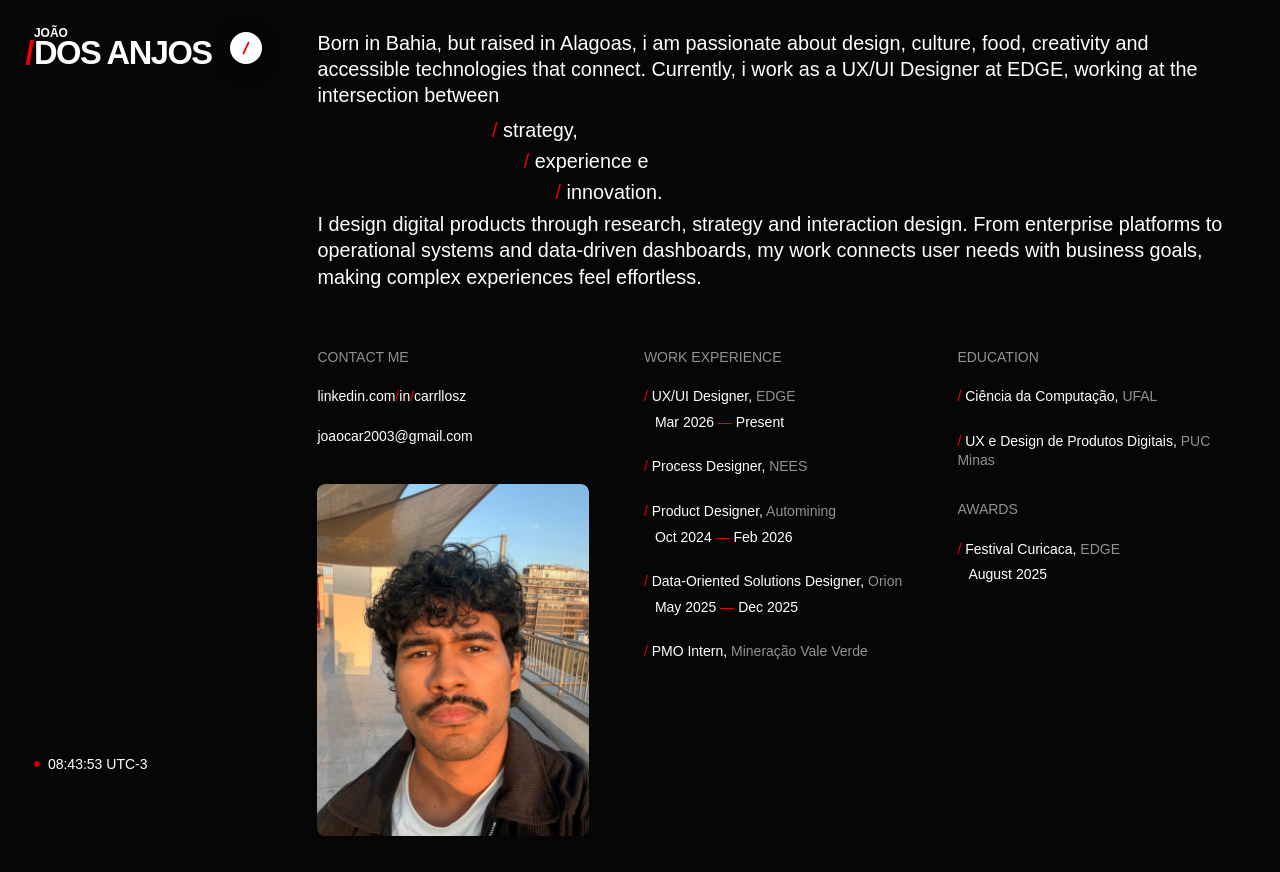
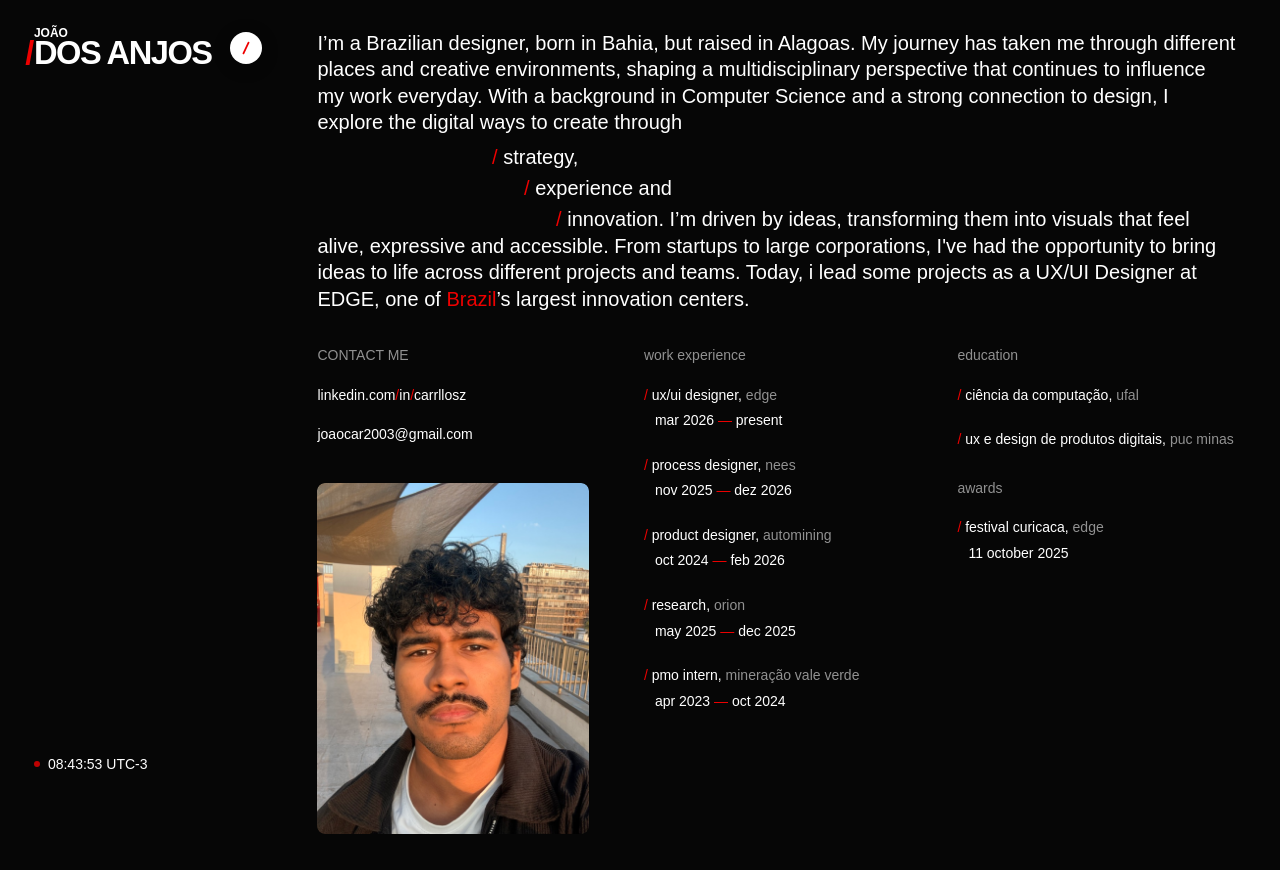
Before and after one commit to Carrllosz/Portfolio, a React (Create React App) app: page /profile in a window 1280 px wide. Built offline with nearby package versions, Linux system fonts and the light colour scheme; a web font is replaced by a local one.

Commit message:
ajusteszinhos

```diff
--- a/public/index.html
+++ b/public/index.html
@@ -2,7 +2,7 @@
 <html lang="en">
   <head>
     <meta charset="utf-8" />
-    <link rel="icon" href="%PUBLIC_URL%/logo_black.png" />
+    <link rel="icon" type="image/png" href="%PUBLIC_URL%/dos-anjos-icon.png" />
     <meta name="viewport" content="width=device-width, initial-scale=1" />
     <meta name="theme-color" content="#000000" />
     <meta
@@ -12,7 +12,7 @@
     <link rel="preconnect" href="https://fonts.googleapis.com" />
     <link rel="preconnect" href="https://fonts.gstatic.com" crossorigin />
     <link href="https://fonts.googleapis.com/css2?family=Google+Sans+Flex:wght@100..900&display=swap" rel="stylesheet" />
-    <link rel="apple-touch-icon" href="%PUBLIC_URL%/logo192.png" />
+    <link rel="apple-touch-icon" href="%PUBLIC_URL%/dos-anjos-icon.png" />
     <!--
       manifest.json provides metadata used when your web app is installed on a
       user's mobile device or desktop. See https://developers.google.com/web/fundamentals/web-app-manifest/
@@ -27,7 +27,7 @@
       work correctly both with client-side routing and a non-root public URL.
       Learn how to configure a non-root public URL by running `npm run build`.
     -->
-    <title>João Carlos - Portfolio</title>
+    <title>Dos Anjos</title>
   </head>
   <body>
     <noscript>You need to enable JavaScript to run this app.</noscript>
--- a/src/components/DarkPages.css
+++ b/src/components/DarkPages.css
@@ -8,19 +8,33 @@
 @media (hover: hover) and (pointer: fine) { html.red-cursor-enabled, html.red-cursor-enabled * { cursor: none !important; } }
 @media (hover: none), (pointer: coarse) { .portfolio-red-cursor { display: none; } }
 .about-page { padding: 30px 3.4% 36px 24.8%; }
-.about-introduction { font-size: clamp(18px, 1.55vw, 32px); line-height: 1.32; }
+.about-introduction { font-size: 20px; line-height: 1.32; }
 .about-introduction p { margin: 0; }
-.about-disciplines { display: flex; flex-direction: column; align-items: flex-start; padding: 8px 0 6px 19%; gap: 5px; }
-.about-disciplines > span:nth-child(2) { margin-left: 1.6em; }
-.about-disciplines > span:nth-child(3) { margin-left: 3.2em; }
-.about-disciplines > span { transition: color .5s; }
+.about-disciplines { padding: 8px 0 6px; }
+.about-discipline-line { display: block; width: fit-content; margin-left: 19%; margin-bottom: 5px; }
+.about-disciplines > .about-discipline-line:nth-child(2) { margin-left: calc(19% + 1.6em); }
+.about-continuation { text-indent: calc(19% + 3.2em); }
+.about-brazil { position: relative; display: inline-block; z-index: 0; text-indent: 0; color: var(--color-red); transition: color 450ms ease; }
+.about-brazil-name { position: relative; z-index: 1; }
+.about-brazil img { position: absolute; z-index: -1; left: 50%; top: 50%; width: 4.8em; height: 5.2em; max-width: none; object-fit: contain; pointer-events: none; opacity: 0; transform: translate(-50%, -50%) scale(.85) rotate(-6deg); transition: opacity 450ms ease, transform 600ms cubic-bezier(.22, 1, .36, 1); }
+.about-brazil:hover, .about-brazil:focus-visible { color: var(--color-white); }
+.about-brazil:hover img, .about-brazil:focus-visible img { opacity: 1; transform: translate(-50%, -50%) scale(1) rotate(0); }
+@media (prefers-reduced-motion: reduce) { .about-brazil, .about-brazil img { transition: none; } }
 
 .about-disciplines b { font-weight: 400; }
-.about-columns { display: grid; grid-template-columns: 1.05fr 1fr 1.08fr; gap: 6%; margin-top: 58px; }
+.about-columns { display: grid; grid-template-columns: 1.05fr 1fr 1.08fr; gap: 6%; margin-top: 28px; }
 .about-columns h2 { margin-bottom: 20px; }
 .about-contact { display: flex; flex-direction: column; align-items: flex-start; gap: 20px; }
 .about-contact h2 { margin-bottom: 0; }
 .about-contact img { width: 100%; aspect-ratio: 554 / 718; object-fit: cover; border-radius: 8px; margin-top: 18px; }
+.about-portrait { position: relative; display: block; width: 100%; margin-top: 18px; padding: 0; border: 0; border-radius: 8px; background: transparent; text-align: left; }
+.about-contact .about-portrait > img { display: block; width: 100%; max-width: none; margin: 0; }
+.portrait-greetings { position: absolute; inset: 0; pointer-events: none; }
+.portrait-greeting-position { position: absolute; transform: translate(-50%, -50%); }
+.portrait-greeting { display: inline-flex; align-items: center; justify-content: center; padding: .65em 1.05em; border-radius: 999px; background: var(--greeting-color); color: var(--color-white); font: 500 clamp(15px, 1.3vw, 26px)/1.15 var(--font-family); white-space: nowrap; animation: portrait-greeting-trail 2200ms cubic-bezier(.22, 1, .36, 1) both; }
+@keyframes portrait-greeting-trail { 0% { opacity: 0; transform: translateY(8px) scale(.65); } 15%, 65% { opacity: 1; transform: translateY(0) scale(1); } 100% { opacity: 0; transform: translateY(-22px) scale(.94); } }
+@media (max-width: 700px) { .about-portrait { max-width: 360px; } .portrait-greeting { font-size: 20px; } }
+@media (prefers-reduced-motion: reduce) { .portrait-greeting { animation: none; } }
 .about-entry { margin-bottom: 25px; }
 .about-entry p { margin: 0; }
 .about-date { padding-left: 11px; padding-top: 6px; }
@@ -54,7 +68,7 @@
 .case-bottom-link { display: inline-block; padding-top: 20px; }
 .dark-page :focus-visible { outline: 1px solid var(--color-red); outline-offset: 5px; }
 @media (max-width: 1000px) { .about-columns { gap: 24px; grid-template-columns: 1fr 1fr; } .about-education { grid-column: 2; } .about-contact { grid-row: span 2; } }
-@media (max-width: 700px) { .about-page, .case-page { padding: 115px 22px 40px; } .about-introduction { font-size: 18px; } .about-columns { margin-top: 38px; grid-template-columns: 1fr; gap: 32px; } .about-education { grid-column: auto; } .about-contact { grid-row: auto; } .about-contact img { max-width: 360px; } .case-sidebar { position: static; width: 100%; max-height: none; margin-bottom: 30px; } .case-facts { margin-top: 24px; } .case-project-link, .case-back { margin-top: 20px; } .case-narrative { padding: 32px 0; gap: 20px; } .case-media-grid { grid-template-columns: 1fr; } .dark-page-clock { position: static; display: block; margin-top: 35px; } }
+@media (max-width: 700px) { .about-page, .case-page { padding: 115px 22px 40px; } .about-introduction { font-size: 20px; } .about-columns { margin-top: 24px; grid-template-columns: 1fr; gap: 32px; } .about-education { grid-column: auto; } .about-contact { grid-row: auto; } .about-contact img { max-width: 360px; } .case-sidebar { position: static; width: 100%; max-height: none; margin-bottom: 30px; } .case-facts { margin-top: 24px; } .case-project-link, .case-back { margin-top: 20px; } .case-narrative { padding: 32px 0; gap: 20px; } .case-media-grid { grid-template-columns: 1fr; } .dark-page-clock { position: static; display: block; margin-top: 35px; } }
 @media (prefers-reduced-motion: reduce) { .about-disciplines > span, .dark-page a { transition: none; } }
 
 .case-gallery { display: flex; flex-direction: column; gap: 10px; }
--- /dev/null
+++ b/src/components/Profile/GreetingPortrait.js
@@ -0,0 +1,61 @@
+import React, { useEffect, useRef, useState } from "react";
+import portrait from "../../assets/about-portrait.png";
+
+const greetings = [
+  { text: "Olá", lang: "pt", color: "#EE0000" },
+  { text: "Hello", lang: "en", color: "#3600EE" },
+  { text: "Hola", lang: "es", color: "#D000EE" },
+  { text: "Bonjour", lang: "fr", color: "#EE4400" },
+  { text: "Ciao", lang: "it", color: "#00875A" },
+  { text: "Hallo", lang: "de", color: "#0055EE" },
+  { text: "こんにちは", lang: "ja", color: "#C90055" },
+  { text: "안녕하세요", lang: "ko", color: "#7B00EE" },
+  { text: "你好", lang: "zh", color: "#007E91" },
+  { text: "Привет", lang: "ru", color: "#D03B00" },
+  { text: "مرحبًا", lang: "ar", color: "#A600D9" },
+  { text: "नमस्ते", lang: "hi", color: "#006BBA" },
+  { text: "Γεια σου", lang: "el", color: "#B80058" },
+  { text: "Merhaba", lang: "tr", color: "#006E52" },
+  { text: "Hej", lang: "sv", color: "#4A00EE" },
+];
+
+export default function GreetingPortrait() {
+  const [bubbles, setBubbles] = useState([]);
+  const sequence = useRef(0);
+  const previous = useRef(null);
+  const timers = useRef(new Set());
+
+  useEffect(() => {
+    const pending = timers.current;
+    return () => pending.forEach(clearTimeout);
+  }, []);
+
+  function showGreeting(event, force = false, keyboard = false) {
+    const rect = event.currentTarget.getBoundingClientRect();
+    const x = keyboard ? rect.width / 2 : event.clientX - rect.left;
+    const y = keyboard ? rect.height / 2 : event.clientY - rect.top;
+    const now = performance.now();
+    const last = previous.current;
+    const distance = Math.max(36, Math.min(70, rect.width * .18));
+    if (!force && last && (now - last.time < 160 || Math.hypot(x - last.x, y - last.y) < distance)) return;
+    previous.current = { x, y, time: now };
+    const id = sequence.current++;
+    const greeting = greetings[id % greetings.length];
+    setBubbles(current => [...current.slice(-5), { id, ...greeting, x: x / rect.width * 100, y: y / rect.height * 100 }]);
+    const timer = setTimeout(() => {
+      setBubbles(current => current.filter(bubble => bubble.id !== id));
+      timers.current.delete(timer);
+    }, 2200);
+    timers.current.add(timer);
+  }
+
+  return <button type="button" className="about-portrait" aria-label="Passe pela foto ou toque para descobrir olá em diferentes idiomas"
+    onPointerEnter={event => { if (event.pointerType === "mouse") showGreeting(event, true); }}
+    onPointerMove={event => { if (event.pointerType === "mouse") showGreeting(event); }}
+    onPointerLeave={() => { previous.current = null; }}
+    onPointerDown={event => { if (event.pointerType !== "mouse") showGreeting(event, true); }}
+    onClick={event => { if (event.detail === 0) showGreeting(event, true, true); }}>
+    <img src={portrait} alt="João dos Anjos outdoors in the afternoon sun" />
+    <span className="portrait-greetings" aria-hidden="true">{bubbles.map(bubble => <span key={bubble.id} className="portrait-greeting-position" style={{ left: `${bubble.x}%`, top: `${bubble.y}%` }}><span lang={bubble.lang} dir="auto" className="portrait-greeting" style={{ "--greeting-color": bubble.color }}>{bubble.text}</span></span>)}</span>
+  </button>;
+}
--- a/src/components/Profile/Profile.js
+++ b/src/components/Profile/Profile.js
@@ -1,15 +1,16 @@
 import React from "react";
-import portrait from "../../assets/about-portrait.png";
+import GreetingPortrait from "./GreetingPortrait";
+import brazil from "../../assets/about-brazil.png";
 import WaveText from "../WaveText";
 import PortfolioClock from "../PortfolioClock";
 import "../DarkPages.css";
 
 const experience = [
-  ["UX/UI Designer", "EDGE", "Mar 2026", "Present"],
-  ["Process Designer", "NEES", null, null],
-  ["Product Designer", "Automining", "Oct 2024", "Feb 2026"],
-  ["Data-Oriented Solutions Designer", "Orion", "May 2025", "Dec 2025"],
-  ["PMO Intern", "Mineração Vale Verde", null, null],
+  ["ux/ui designer", "edge", "mar 2026", "present"],
+  ["process designer", "nees", "nov 2025", "dez 2026"],
+  ["product designer", "automining", "oct 2024", "feb 2026"],
+  ["research", "orion", "may 2025", "dec 2025"],
+  ["pmo intern", "mineração vale verde", "apr 2023", "oct 2024"],
 ];
 function Entry({ title, organization, start, end }) {
   return <div className="about-entry"><p><span className="home-slash">/ </span>{title}{organization && <><span>, </span><span className="dark-muted">{organization}</span></>}</p>{start && <p className="about-date">{start}{end && <> <span className="home-slash">—</span> {end}</>}</p>}</div>;
@@ -17,14 +18,17 @@ function Entry({ title, organization, start, end }) {
 export default function Profile() {
   return <main id="profile" className="about-page dark-page">
     <section className="about-introduction" aria-label="About João">
-      <p>Born in Bahia, but raised in Alagoas, i am passionate about design, culture, food, creativity and accessible technologies that connect. Currently, i work as a UX/UI Designer at EDGE, working at the intersection between</p>
-      <div className="about-disciplines"><span tabIndex={0} className="wave-trigger"><b className="home-slash">/ </b><WaveText>strategy,</WaveText></span><span tabIndex={0} className="wave-trigger"><b className="home-slash">/ </b><WaveText>experience e</WaveText></span><span tabIndex={0} className="wave-trigger"><b className="home-slash">/ </b><WaveText>innovation.</WaveText></span></div>
-      <p>I design digital products through research, strategy and interaction design. From enterprise platforms to operational systems and data-driven dashboards, my work connects user needs with business goals, making complex experiences feel effortless.</p>
+      <p>I’m a Brazilian designer, born in Bahia, but raised in Alagoas. My journey has taken me through different places and creative environments, shaping a multidisciplinary perspective that continues to influence my work everyday. With a background in Computer Science and a strong connection to design, I explore the digital ways to create through</p>
+      <div className="about-disciplines">
+        <span tabIndex={0} className="about-discipline-line wave-trigger"><b className="home-slash">/ </b><WaveText>strategy,</WaveText></span>
+        <span tabIndex={0} className="about-discipline-line wave-trigger"><b className="home-slash">/ </b><WaveText>experience and</WaveText></span>
+        <p className="about-continuation"><span tabIndex={0} className="wave-trigger"><b className="home-slash">/ </b><WaveText>innovation.</WaveText></span>{" "}I’m driven by ideas, transforming them into visuals that feel alive, expressive and accessible. From startups to large corporations, I've had the opportunity to bring ideas to life across different projects and teams. Today, i lead some projects as a UX/UI Designer at EDGE, one of <span className="about-brazil" tabIndex={0}><span className="about-brazil-name">Brazil</span><img src={brazil} alt="" aria-hidden="true" /></span>’s largest innovation centers.</p>
+      </div>
     </section>
     <div className="about-columns">
-      <section className="about-contact"><h2>CONTACT ME</h2><a className="wave-trigger" href="https://www.linkedin.com/in/carrllosz" target="_blank" rel="noreferrer"><WaveText>linkedin.com/in/carrllosz</WaveText></a><a className="wave-trigger" href="mailto:joaocar2003@gmail.com"><WaveText>joaocar2003@gmail.com</WaveText></a><img src={portrait} alt="João dos Anjos outdoors in the afternoon sun" /></section>
-      <section><h2>WORK EXPERIENCE</h2>{experience.map(([title, organization, start, end]) => <Entry key={organization} {...{title, organization, start, end}} />)}</section>
-      <div className="about-education"><section><h2>EDUCATION</h2><Entry title="Ciência da Computação" organization="UFAL" /><Entry title="UX e Design de Produtos Digitais" organization="PUC Minas" /></section><section><h2>AWARDS</h2><Entry title="Festival Curicaca" organization="EDGE" start="August 2025" /></section></div>
+      <section className="about-contact"><h2>CONTACT ME</h2><a className="wave-trigger" href="https://www.linkedin.com/in/carrllosz" target="_blank" rel="noreferrer"><WaveText>linkedin.com/in/carrllosz</WaveText></a><a className="wave-trigger" href="mailto:joaocar2003@gmail.com"><WaveText>joaocar2003@gmail.com</WaveText></a><GreetingPortrait /></section>
+      <section><h2>work experience</h2>{experience.map(([title, organization, start, end]) => <Entry key={organization} {...{title, organization, start, end}} />)}</section>
+      <div className="about-education"><section><h2>education</h2><Entry title="ciência da computação" organization="ufal" /><Entry title="ux e design de produtos digitais" organization="puc minas" /></section><section><h2>awards</h2><Entry title="festival curicaca" organization="edge" start="11 october 2025" /></section></div>
     </div>
     <PortfolioClock />
   </main>;
```
Also changed, not shown: public/dos-anjos-icon.png (added), public/manifest.json, src/assets/about-brazil.png (added).
